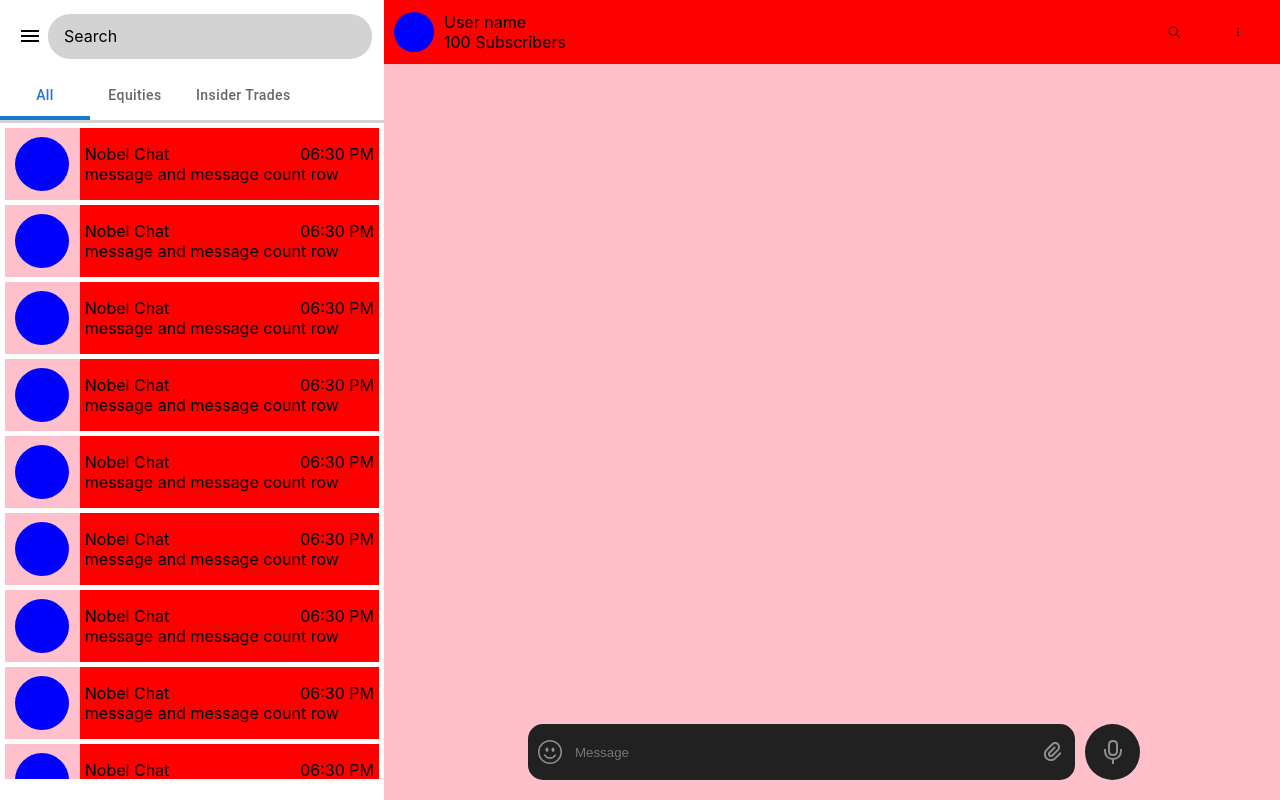
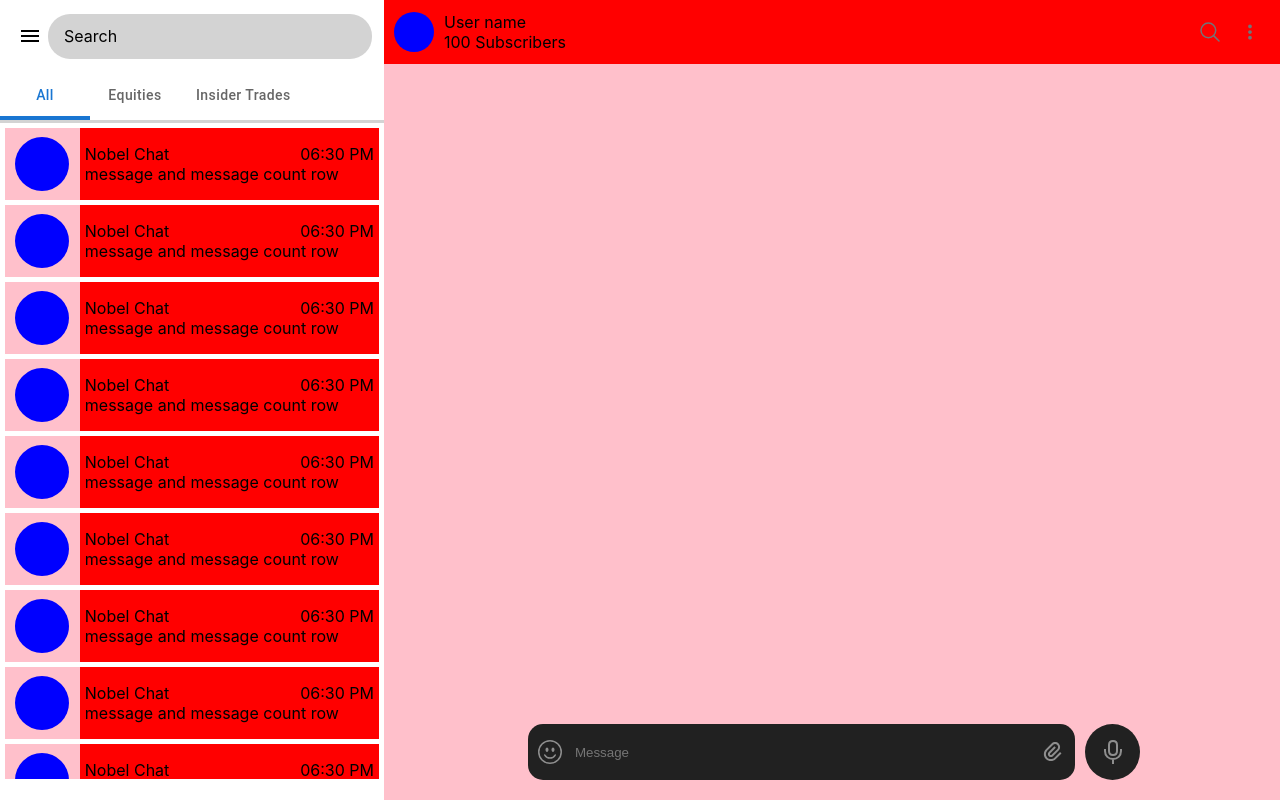
Before and after one commit to RISHIGOLI/portfolio-website, a React (Create React App) app: page / in a window 1280 px wide. Built offline with nearby package versions, Linux system fonts and the light colour scheme; the HTML template or start-up script is replaced by a standard one.

Commit message:
header section completed with structure

```diff
--- a/src/components/RightSection/ChatWindow.js
+++ b/src/components/RightSection/ChatWindow.js
@@ -9,7 +9,7 @@ function ChatWindow() {
     return (
         <Grid style={{ height: '100%', width: '100%', backgroundColor: 'pink', display: 'flex', flexDirection: 'column', justifyContent: 'space-between' }}>
             {/* header */}
-            <Grid style={{ width: 'auto', height: '3.5rem', backgroundColor: 'red', display: 'flex', justifyContent: 'space-between', alignItems: 'center', padding: '4px 10px' }}>
+            <Grid style={{ width: 'auto', height: '3.5rem', display: 'flex', backgroundColor:'red', justifyContent: 'space-between', alignItems: 'center', padding: '4px 10px' }}>
                 <Grid style={{ display: 'flex', justifyContent: 'flex-start' }}>
                     {/* avatar container */}
                     <Grid style={{ width: '2.5rem', height: '2.5rem', backgroundColor: 'blue', marginRight: '0.625rem', borderRadius: '50%' }}></Grid>
@@ -20,16 +20,16 @@ function ChatWindow() {
                     </Grid>
                 </Grid>
                 <Grid style={{ display: 'flex' }}>
-                    <Button><IoSearchOutline /></Button>
-                    <Button><IoMdMore /></Button>
+                    <Button style={{ height: '2.5rem', width: '2.5rem', borderRadius: '50%', minWidth: 'auto' }}><IoSearchOutline fontSize={'1.5rem'} color={'rgb(112,117,121)'}/></Button>
+                    <Button style={{ height: '2.5rem', width: '2.5rem', borderRadius: '50%', minWidth: 'auto' }}><IoMdMore fontSize={'1.5rem'} color={'rgb(112,117,121)'}/></Button>
                 </Grid>
             </Grid>
             {/* input container */}
-            <Grid style={{ width: 'calc(100% - 20vw)', height: '3.5rem', marginBottom: '1.25rem', display: 'flex', justifyContent: 'space-between',marginLeft: 'auto', marginRight: 'auto' }}>
+            <Grid style={{ width: 'calc(100% - 20vw)', height: '3.5rem', marginBottom: '1.25rem', display: 'flex', justifyContent: 'space-between', marginLeft: 'auto', marginRight: 'auto' }}>
                 <Grid style={{ width: 'calc(100% - 5rem)', height: '100%', display: 'flex', justifyContent: 'space-between', marginLeft: '1rem', backgroundColor: 'rgb(33,33,33)', borderRadius: '0.93752rem', color: 'rgb(170,170,170,0.8)' }}>
                     {/* emoji */}
                     <Grid style={{ height: '100%', width: '10%', display: 'flex', justifyContent: 'center', alignItems: 'center' }}>
-                        <BsEmojiSmile style={{fontSize: '1.5rem'}}/>
+                        <BsEmojiSmile style={{ fontSize: '1.5rem' }} />
                     </Grid>
                     {/* input */}
                     <Grid style={{ height: '100%', width: '100%', display: 'flex', justifyContent: 'center', alignItems: 'center' }}>
@@ -37,11 +37,11 @@ function ChatWindow() {
                     </Grid>
                     {/* attach files  */}
                     <Grid style={{ height: '100%', width: '10%', marginLeft: '0.5rem', display: 'flex', justifyContent: 'center', alignItems: 'center' }}>
-                        <RiAttachment2 style={{fontSize: '1.5rem'}}/>
+                        <RiAttachment2 style={{ fontSize: '1.5rem' }} />
                     </Grid>
                 </Grid>
-                <Grid style={{ height: '3.5rem', width: '3.5rem', marginLeft: '0.625rem', borderRadius: '50%', marginRight: '0.75rem',display: 'flex', justifyContent: 'center', alignItems: 'center', backgroundColor: 'rgb(33,33,33)', color: 'rgb(170,170,170,0.8)' }}>
-                    <GrMicrophone style={{fontSize: '1.5rem'}}/>
+                <Grid style={{ height: '3.5rem', width: '3.5rem', marginLeft: '0.625rem', borderRadius: '50%', marginRight: '0.75rem', display: 'flex', justifyContent: 'center', alignItems: 'center', backgroundColor: 'rgb(33,33,33)', color: 'rgb(170,170,170,0.8)' }}>
+                    <GrMicrophone style={{ fontSize: '1.5rem' }} />
                 </Grid>
             </Grid>
         </Grid>
```
